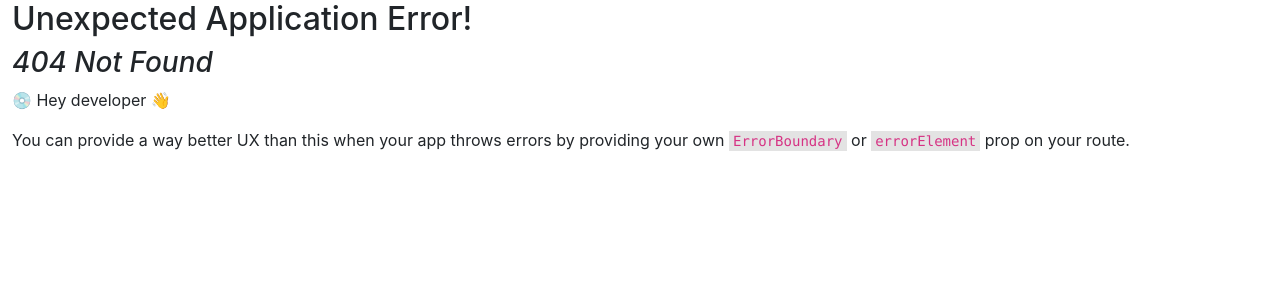
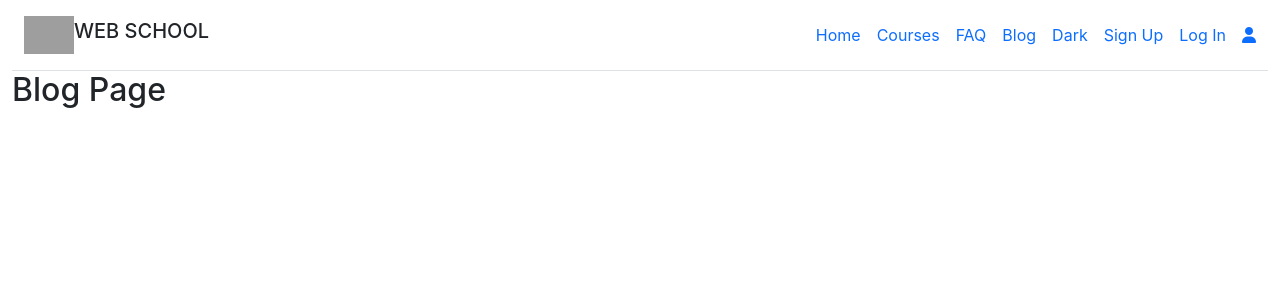
Before and after one commit to rana-web-dev/Web-Schools, a React (Create React App) app: page /blog in a window 1280 px wide. Before the commit this address had no page. Shown: the top 300 px of the page. Built offline with nearby package versions, Linux system fonts and the light colour scheme; grey boxes are pictures that could not be loaded.

Commit message:
add courses items

```diff
--- a/src/App.js
+++ b/src/App.js
@@ -3,6 +3,10 @@ import { createBrowserRouter, RouterProvider } from 'react-router-dom';
 import Main from './layout/Main';
 import LogIn from './components/logIn/LogIn';
 import SignUp from './signUp/SignUp';
+import Courses from './components/courses/Courses';
+import Home from './components/home/Home';
+import Faq from './components/faq/Faq';
+import Blog from './components/blog/Blog';
 
 function App() {
   const router = createBrowserRouter([
@@ -11,6 +15,18 @@ function App() {
       element: <Main></Main>,
       children: [
         {
+          path: '/home',
+          element: <Home></Home>
+        },
+        {
+          path: '/faq',
+          element: <Faq></Faq>
+        },
+        {
+          path: '/blog',
+          element: <Blog></Blog>
+        },
+        {
           path: '/login',
           element: <LogIn></LogIn>
         },
@@ -18,9 +34,13 @@ function App() {
           path: '/signup',
           element: <SignUp></SignUp>
         },
+        {
+          path: '/courses',
+          loader: () => fetch('https://server-rana-web-dev.vercel.app/'),
+          element: <Courses></Courses>
+        }
       ]
     }
-
   ])
   return (
     <div className="container-fluid">
--- /dev/null
+++ b/src/components/blog/Blog.js
@@ -0,0 +1,11 @@
+import React from 'react';
+
+const Blog = () => {
+    return (
+        <div>
+            <h2>Blog Page</h2>
+        </div>
+    );
+};
+
+export default Blog;
--- a/src/components/courses/Courses.js
+++ b/src/components/courses/Courses.js
@@ -1,11 +1,35 @@
 import React from 'react';
+import { useLoaderData } from 'react-router-dom';
+import './courses.css';
 
 const Courses = () => {
+
+    const data = useLoaderData();
+    console.log(data);
+
     return (
         <div>
-
+            <div className='my-5'>
+                <h2 className='text-center'>All Courses Here</h2>
+            </div>
+            <div className='grid'>
+            {
+                data.map(course => <Course key={course.id} course={course}></Course>)
+            }
+            </div>
         </div>
     );
 };
 
+const Course = ({ course }) => {
+    return (
+        <div className='border p-5'>
+            <img src={course.images} alt={course.name} />
+            <h3 className='my-4'>{course.name}</h3>
+            <p>{course.description}</p>
+            <button className='btn btn-primary'>Course Details</button>
+        </div>
+    )
+}
+
 export default Courses;
--- /dev/null
+++ b/src/components/courses/courses.css
@@ -0,0 +1,24 @@
+.grid {
+    display: grid;
+    grid-template-columns: 1fr 1fr 1fr;
+    gap: 10px;
+}
+.grid img {
+    width: 50%;
+    height: 150px;
+}
+
+@media only screen and (max-width: 800px) {
+    .grid {
+        grid-template-columns: 1fr 1fr;
+    }
+  }
+@media only screen and (max-width: 550px) {
+    .grid {
+        grid-template-columns: 1fr;
+    }
+    .grid img {
+        width: 100%;
+        height: 250px;
+    }
+  }
--- /dev/null
+++ b/src/components/faq/Faq.js
@@ -0,0 +1,11 @@
+import React from 'react';
+
+const Faq = () => {
+    return (
+        <div>
+            <h2>FAQ page</h2>
+        </div>
+    );
+};
+
+export default Faq;
--- /dev/null
+++ b/src/components/home/Home.js
@@ -0,0 +1,11 @@
+import React from 'react';
+
+const Home = () => {
+    return (
+        <div>
+            <h2>This is Home page.</h2>
+        </div>
+    );
+};
+
+export default Home;
--- a/src/components/logIn/LogIn.js
+++ b/src/components/logIn/LogIn.js
@@ -2,6 +2,7 @@ import React from 'react';
 import { Link } from 'react-router-dom';
 import { getAuth, GoogleAuthProvider, signInWithPopup, GithubAuthProvider } from "firebase/auth";
 import app from '../../firebase/Firebase';
+
 
 const auth = getAuth(app);
 
@@ -41,11 +42,13 @@ const LogIn = () => {
     }
 
     // SignIn with Github
-    const githubSignIn = () => {
+    const githubSignIn = (email, password) => {
         signInWithPopup(auth, githubProvider)
         .then(result => {
             const user = result.user;
             console.log(user);
+
+
         })
         .catch(error => {
             console.error('Error:', error);
--- a/src/components/nav/Nav.js
+++ b/src/components/nav/Nav.js
@@ -11,11 +11,11 @@ const Nav = () => {
                         <h5>WEB SCHOOL</h5>
                 </div>
                 <div>
-                    <Link to='*' className='me-3 text-decoration-none'>Home</Link>
-                    <Link to='*' className='me-3 text-decoration-none'>Courses</Link>
-                    <Link to='*' className='me-3 text-decoration-none'>FAQ</Link>
-                    <Link to='*' className='me-3 text-decoration-none'>Blog</Link>
-                    <Link to='*' className='me-3 text-decoration-none'>Dark</Link>
+                    <Link to='/home' className='me-3 text-decoration-none'>Home</Link>
+                    <Link to='/courses' className='me-3 text-decoration-none'>Courses</Link>
+                    <Link to='/faq' className='me-3 text-decoration-none'>FAQ</Link>
+                    <Link to='/blog' className='me-3 text-decoration-none'>Blog</Link>
+                    <Link to='' className='me-3 text-decoration-none'>Dark</Link>
                     <Link to='/signup' className='me-3 text-decoration-none'>Sign Up</Link>
                     <Link to='/login' className='me-3 text-decoration-none'>Log In</Link>
                     <Link to='' className='cursor-pointer' title='user'>
--- a/src/signUp/SignUp.js
+++ b/src/signUp/SignUp.js
@@ -13,9 +13,12 @@ const SignUp = () => {
     const signUpHandle = (event) => {
         event.preventDefault();
         const form = event.target;
+        const displayName = form.displayName;
         const email = form.email.value;
         const password = form.password.value;
-        console.log(email, password)
+        console.log(displayName, email, password)
+
+
         createUserWithEmailAndPassword(auth, email, password)
             .then(result => {
                 const user = result.user;
```
